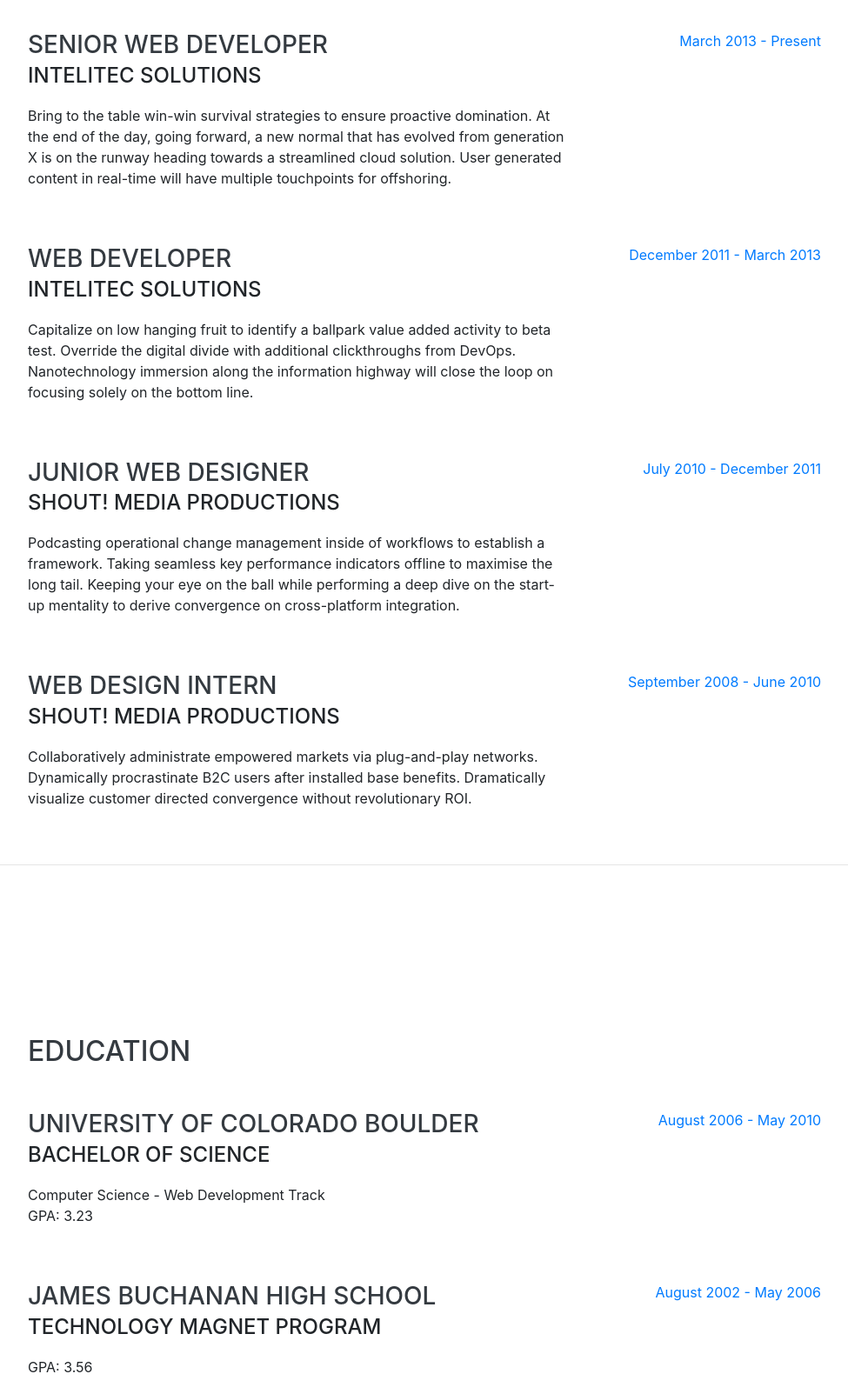
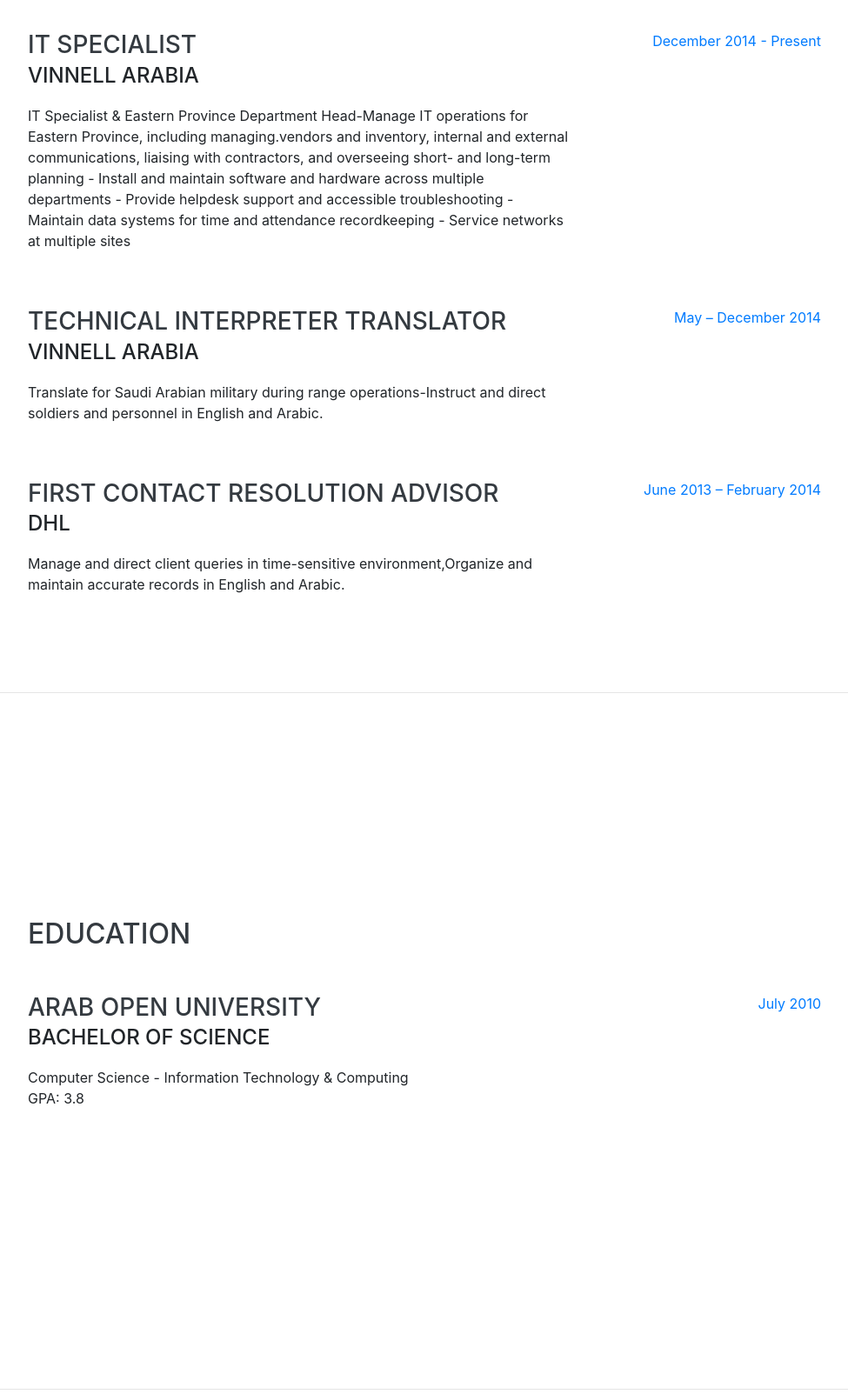
Before and after one commit to cruisingmonster/portfolio, a website with bundled scripts: page index.html in a window 1280 px wide. Shown: the part 900-2503 px from the top of the page at 87% size, without its empty margins (288-1263 px from the left). Built offline with nearby package versions, Linux system fonts and the light colour scheme; a web font is replaced by a local one.

Commit message:
information updated

```diff
--- a/index.html
+++ b/index.html
@@ -74,7 +74,7 @@
           <a href="https://www.linkedin.com/in/ahmed-alyousef-8254a1162" target="_blank">
             <i class="fab fa-linkedin-in"></i>
           </a>
-          <a href="#">
+          <a href="https://github.com/cruisingmonster" target="_blank">
             <i class="fab fa-github"></i>
           </a>
           <a href="https://twitter.com/?lang=en" target="_blank">
@@ -95,47 +95,37 @@
 
         <div class="resume-item d-flex flex-column flex-md-row justify-content-between mb-5">
           <div class="resume-content">
-            <h3 class="mb-0">Senior Web Developer</h3>
-            <div class="subheading mb-3">Intelitec Solutions</div>
-            <p>Bring to the table win-win survival strategies to ensure proactive domination. At the end of the day, going forward, a new normal that has evolved from generation X is on the runway heading towards a streamlined cloud solution. User generated content in real-time will have multiple touchpoints for offshoring.</p>
+            <h3 class="mb-0">IT Specialist</h3>
+            <div class="subheading mb-3">Vinnell Arabia</div>
+            <p>IT Specialist & Eastern Province Department Head-Manage IT operations for Eastern Province, including managing.vendors and inventory, internal and external communications, liaising with contractors, and overseeing short- and long-term planning - Install and maintain software and hardware across multiple departments - Provide helpdesk support and accessible troubleshooting - Maintain data systems for time and attendance recordkeeping - Service networks at multiple sites</p>
           </div>
           <div class="resume-date text-md-right">
-            <span class="text-primary">March 2013 - Present</span>
+            <span class="text-primary">December 2014 - Present</span>
           </div>
         </div>
 
         <div class="resume-item d-flex flex-column flex-md-row justify-content-between mb-5">
           <div class="resume-content">
-            <h3 class="mb-0">Web Developer</h3>
-            <div class="subheading mb-3">Intelitec Solutions</div>
-            <p>Capitalize on low hanging fruit to identify a ballpark value added activity to beta test. Override the digital divide with additional clickthroughs from DevOps. Nanotechnology immersion along the information highway will close the loop on focusing solely on the bottom line.</p>
+            <h3 class="mb-0">Technical Interpreter Translator</h3>
+            <div class="subheading mb-3">Vinnell Arabia</div>
+            <p>Translate for Saudi Arabian military during range operations-Instruct and direct soldiers and personnel in English and Arabic.</p>
           </div>
           <div class="resume-date text-md-right">
-            <span class="text-primary">December 2011 - March 2013</span>
+            <span class="text-primary">May – December 2014</span>
           </div>
         </div>
 
         <div class="resume-item d-flex flex-column flex-md-row justify-content-between mb-5">
           <div class="resume-content">
-            <h3 class="mb-0">Junior Web Designer</h3>
-            <div class="subheading mb-3">Shout! Media Productions</div>
-            <p>Podcasting operational change management inside of workflows to establish a framework. Taking seamless key performance indicators offline to maximise the long tail. Keeping your eye on the ball while performing a deep dive on the start-up mentality to derive convergence on cross-platform integration.</p>
+            <h3 class="mb-0">First Contact Resolution Advisor</h3>
+            <div class="subheading mb-3">DHL</div>
+            <p> Manage and direct client queries in time-sensitive environment,Organize and maintain accurate records in English and Arabic.</p>
           </div>
           <div class="resume-date text-md-right">
-            <span class="text-primary">July 2010 - December 2011</span>
+            <span class="text-primary">June 2013 – February 2014</span>
           </div>
         </div>
 
-        <div class="resume-item d-flex flex-column flex-md-row justify-content-between">
-          <div class="resume-content">
-            <h3 class="mb-0">Web Design Intern</h3>
-            <div class="subheading mb-3">Shout! Media Productions</div>
-            <p>Collaboratively administrate empowered markets via plug-and-play networks. Dynamically procrastinate B2C users after installed base benefits. Dramatically visualize customer directed convergence without revolutionary ROI.</p>
-          </div>
-          <div class="resume-date text-md-right">
-            <span class="text-primary">September 2008 - June 2010</span>
-          </div>
-        </div>
 
       </div>
 
@@ -149,26 +139,16 @@
 
         <div class="resume-item d-flex flex-column flex-md-row justify-content-between mb-5">
           <div class="resume-content">
-            <h3 class="mb-0">University of Colorado Boulder</h3>
+            <h3 class="mb-0">Arab Open University</h3>
             <div class="subheading mb-3">Bachelor of Science</div>
-            <div>Computer Science - Web Development Track</div>
-            <p>GPA: 3.23</p>
+            <div>Computer Science - Information Technology & Computing</div>
+            <p>GPA: 3.8</p>
           </div>
           <div class="resume-date text-md-right">
-            <span class="text-primary">August 2006 - May 2010</span>
+            <span class="text-primary">July 2010</span>
           </div>
         </div>
 
-        <div class="resume-item d-flex flex-column flex-md-row justify-content-between">
-          <div class="resume-content">
-            <h3 class="mb-0">James Buchanan High School</h3>
-            <div class="subheading mb-3">Technology Magnet Program</div>
-            <p>GPA: 3.56</p>
-          </div>
-          <div class="resume-date text-md-right">
-            <span class="text-primary">August 2002 - May 2006</span>
-          </div>
-        </div>
 
       </div>
     </section>
```
